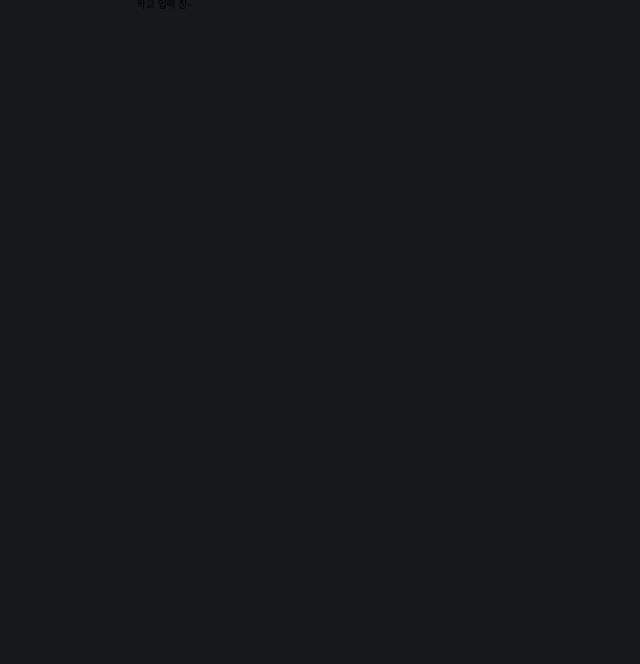
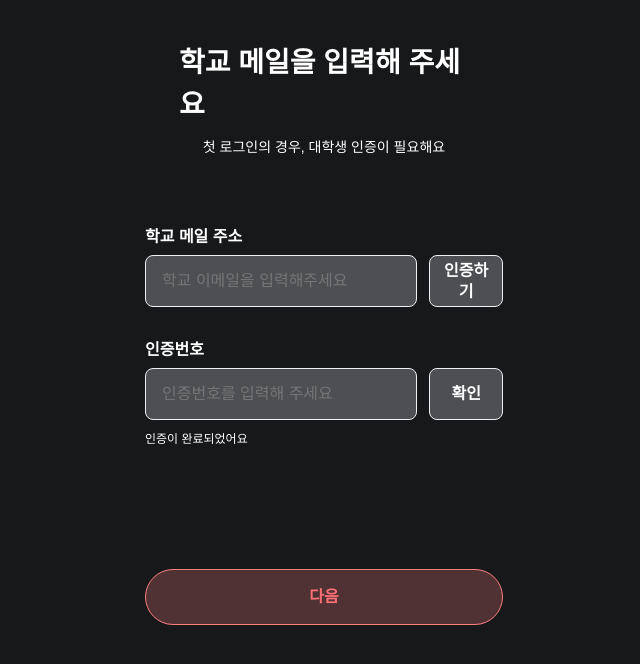
Before and after one commit to ocahs9/nightlab-frontend, a React (Vite) app: page /login/school in a window 1280 px wide. Shown: the top 664 px of the page, without its empty margins (316-956 px from the left). Built offline with nearby package versions, Linux system fonts and the light colour scheme; a web font is replaced by a local one.

Commit message:
feat: 학교 이메일 인증코드 화면 퍼블리싱

```diff
--- a/src/pages/LoginSchool/LoginSchool.jsx
+++ b/src/pages/LoginSchool/LoginSchool.jsx
@@ -1,13 +1,46 @@
+import { useState } from "react";
+import * as S from "./LoginSchool.styled";
+
 
 const LoginSchool = () => {
   //가장 먼저, 로그인은 되어 있는데, 학교는 입력 안했는지 살펴볼 것
   //만약 학교 입력은 되어 있으면 바로 main으로 건너 뛰는 로직 필요
   //atom 사용해야할 것이라고 추측.
+  const [isFormCompleted, setIsFormCompleted] = useState(true);
 
   return (
-    <div>
-      학교 입력 창~
-    </div>
+    <S.LoginSchoolWrapper>
+      <S.BodyWrapper>
+        <S.TextWrapper>
+          <S.Title>학교 메일을 입력해 주세요</S.Title>
+          <S.SubTitle>첫 로그인의 경우, 대학생 인증이 필요해요</S.SubTitle>
+        </S.TextWrapper>
+
+        <S.InputWrapper>
+          <S.InputLayout>
+            <S.InputTitle>학교 메일 주소</S.InputTitle>
+            <S.InputAndBtnWrapper>
+              <S.Input placeholder="학교 이메일을 입력해주세요" ></S.Input>
+              <S.Btn onClick={()=>{console.log("버튼클릭")}}>인증하기</S.Btn>
+            </S.InputAndBtnWrapper>
+          </S.InputLayout>
+
+          <S.InputLayoutWrapper>
+            <S.InputLayout>
+              <S.InputTitle>인증번호</S.InputTitle>
+              <S.InputAndBtnWrapper>
+                <S.Input placeholder="인증번호를 입력해 주세요"/>
+                <S.Btn onClick={()=>{console.log("버튼클릭")}}>확인</S.Btn>
+              </S.InputAndBtnWrapper>
+            </S.InputLayout>
+            <S.VerificationCompleted>인증이 완료되었어요</S.VerificationCompleted>
+
+          </S.InputLayoutWrapper>
+        </S.InputWrapper>
+      </S.BodyWrapper>
+      <S.NextBtn $isFormCompleted={isFormCompleted} onClick={()=>{console.log("다음 버튼클릭")}}>다음</S.NextBtn>
+    </S.LoginSchoolWrapper>
+
   )
 }
 
--- a/src/pages/LoginSchool/LoginSchool.styled.js
+++ b/src/pages/LoginSchool/LoginSchool.styled.js
@@ -0,0 +1,148 @@
+import styled, { css } from "styled-components";
+
+export const LoginSchoolWrapper = styled.div`
+  width: 37.5rem;
+  min-height: 66.7rem;//75.6rem; -> 844 - 88
+  background-color: ${({ theme }) => theme.colors.Background_Black};
+
+  display: flex;
+  flex-direction: column;
+  justify-content: center;
+  align-items: center;
+`
+
+export const BodyWrapper = styled.div`
+  display: flex;
+  width: 39rem;
+  flex-direction: column;
+  align-items: center;
+  justify-content: center;
+  gap: 6.8rem;
+`
+
+export const TextWrapper = styled.div`
+  display: flex;
+  width: 29rem; //그냥 조금 늘림
+  flex-direction: column;
+  align-items: center;
+  gap: 12px;
+`
+
+export const Title = styled.span`
+  color: ${({ theme }) => theme.colors.White};
+  ${({ theme }) => theme.fonts.Header_3};
+`
+
+export const SubTitle = styled.span`
+  color: ${({ theme }) => theme.colors.White};
+  ${({ theme }) => theme.fonts.Body_2_2};
+`
+
+export const InputWrapper = styled.div`
+  display: flex;
+  padding: 0px 16px;
+  flex-direction: column;
+  justify-content: center;
+  align-items: center;
+  align-self: stretch;
+  gap: 32px;
+`
+
+export const InputLayout = styled.div`
+  height: 81px;
+  align-self: stretch;
+  display: flex;
+  flex-direction: column;
+  gap: 8px;
+`
+export const InputTitle = styled.span`
+  color: ${({ theme }) => theme.colors.White};
+  ${({ theme }) => theme.fonts.Subhead_3_2};
+`
+export const InputAndBtnWrapper = styled.div`
+  display: inline-flex;
+  align-items: center;
+  gap: 12px;
+`
+
+export const Input = styled.input`
+  display: flex;
+  width: 274px;
+  height: 52px;
+  padding: 16px;
+  align-items: center;
+  gap: 10px;
+
+  border-radius: 8px;
+  border: 1px solid var(--Grayscale-Gray_10, #EDF1F5);
+  background: rgba(237, 241, 245, 0.25);
+  color: white;
+  ${({ theme }) => theme.fonts.Body_1_2};
+
+
+`
+
+export const Btn = styled.button`
+  display: flex;
+  width: 74px; //글자가 넘어가길래 그냥 2px 키움
+  height: 52px;
+  padding: 15px 8px;
+  justify-content: center;
+  align-items: center;
+  gap: 10px;
+
+  border-radius: 8px;
+  border: 1px solid var(--Grayscale-Gray_10, #EDF1F5);
+  background: rgba(237, 241, 245, 0.25);
+
+  color: ${({ theme }) => theme.colors.White};
+  ${({ theme }) => theme.fonts.Subhead_3_2};
+`
+
+
+export const InputLayoutWrapper = styled.div`
+  display: flex;
+  flex-direction: column;
+  align-items: flex-start;
+  gap: 12px;
+  align-self: stretch;
+`
+
+export const VerificationCompleted = styled.span`
+  align-self: stretch;
+  color: ${({ theme }) => theme.colors.White};
+  ${({ theme }) => theme.fonts.Caption_1_2};
+`
+
+export const NextBtn = styled.button`
+
+  display: flex;
+  width: 358px;
+  height: 56px;
+  padding: 16px 96px;
+  margin-top: 122px;
+  justify-content: center;
+  align-items: center;
+  gap: 10px;
+  flex-shrink: 0;
+
+  border-radius: 28px;
+
+  ${({ $isFormCompleted }) => $isFormCompleted ?
+  css`
+    border: 1px solid var(--main-red-red-50-main, #FF7F7F);
+    background: rgba(255, 127, 127, 0.25);
+    color: ${({ theme }) => theme.colors.Main_Red};
+  `
+  :
+  css`
+    border: 1px solid rgba(237, 241, 245, 0.25);
+    background: rgba(237, 241, 245, 0.25);
+    color: rgba(237, 241, 245, 0.25);
+  `
+};
+
+
+/* Subhead/Subhead 3-2 */
+  ${({ theme }) => theme.fonts.Subhead_3_2}
+`
```
